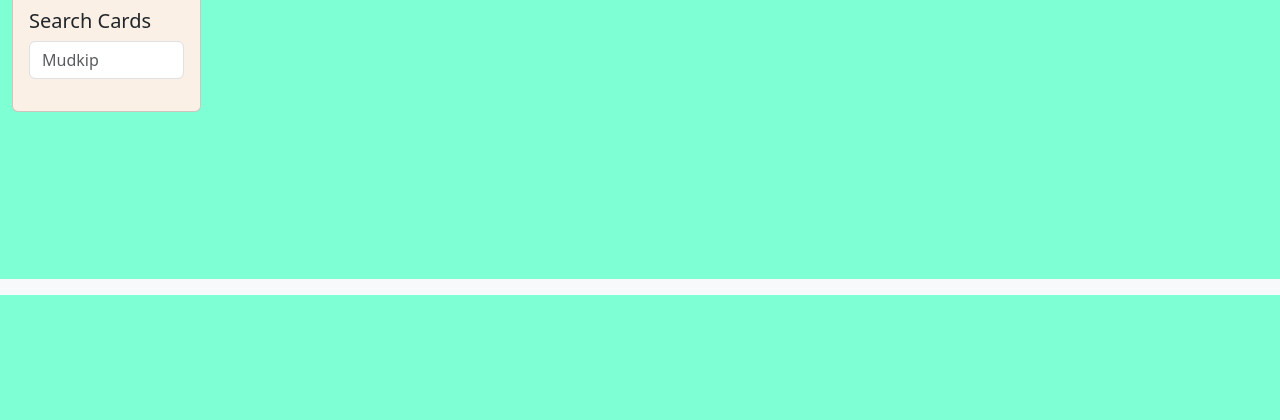
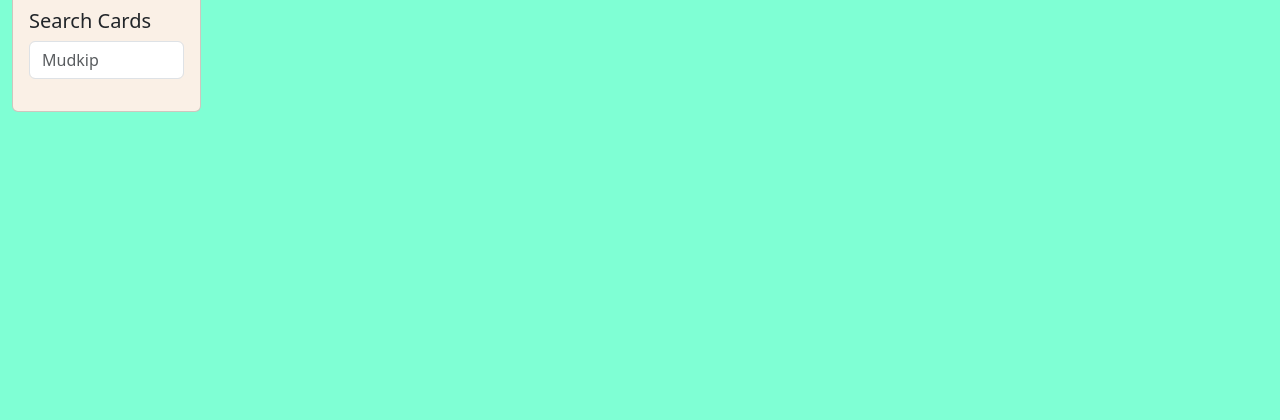
Before and after one commit to will12525/CardCollector, a Python web app: template templates/index.html in a window 1280 px wide. Shown: the part 505-925 px from the top of the page. Run offline with Jinja, Linux system fonts and the light colour scheme; the template is opened without the code that fills it: most values are stand-ins (such as "Sample title", 1, 10 or a date in 2020).

Commit message:
Set deck_navbar default to hidden

```diff
--- a/templates/index.html
+++ b/templates/index.html
@@ -140,7 +140,7 @@
         </div>
     </div>
 </div>
-<nav id="deck_navbar" class="navbar fixed-bottom bg-body-tertiary">
+<nav id="deck_navbar" hidden class="navbar fixed-bottom bg-body-tertiary">
     <div id="deck_container" class="container-fluid">
 
     </div>
```
